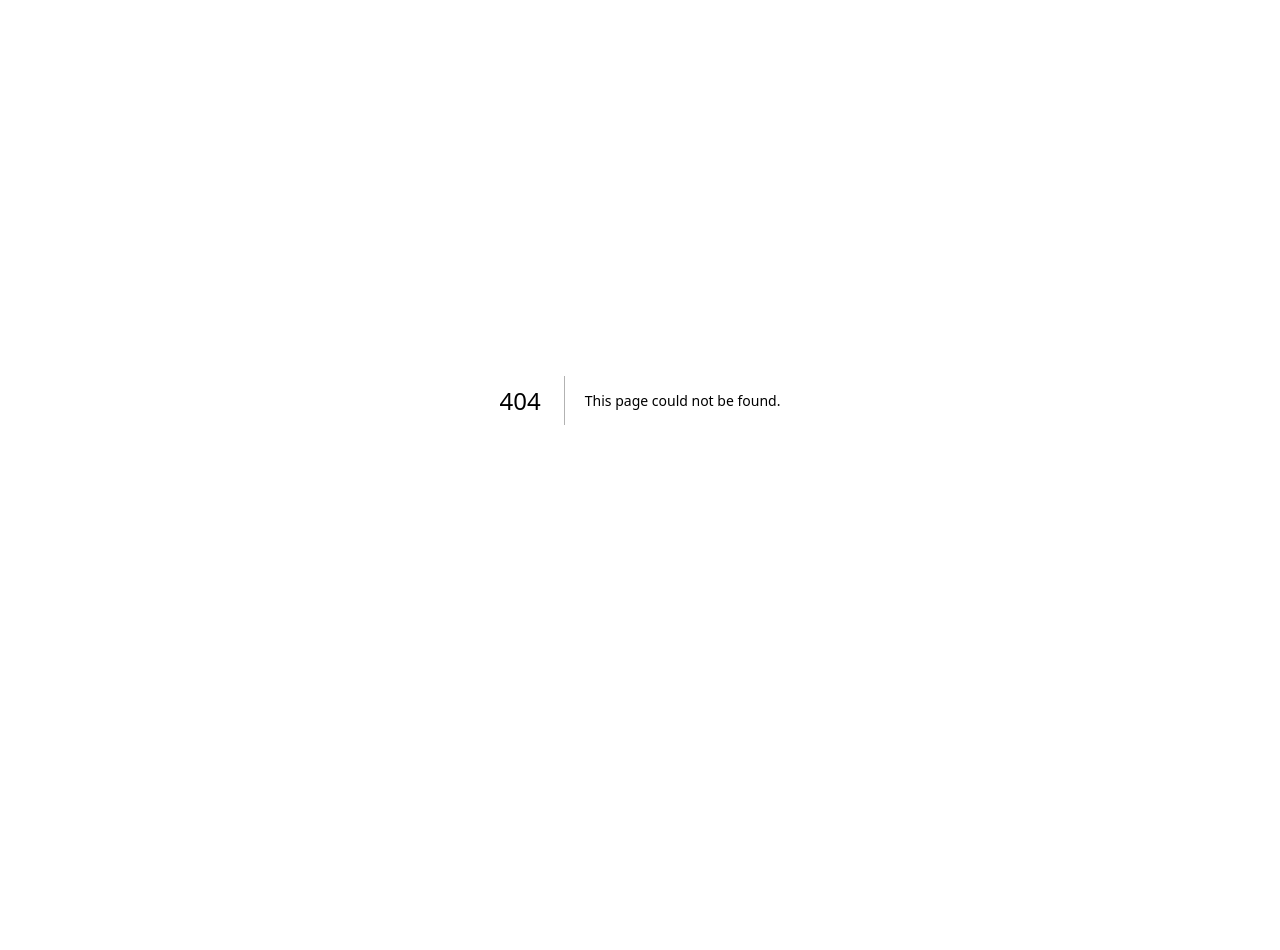
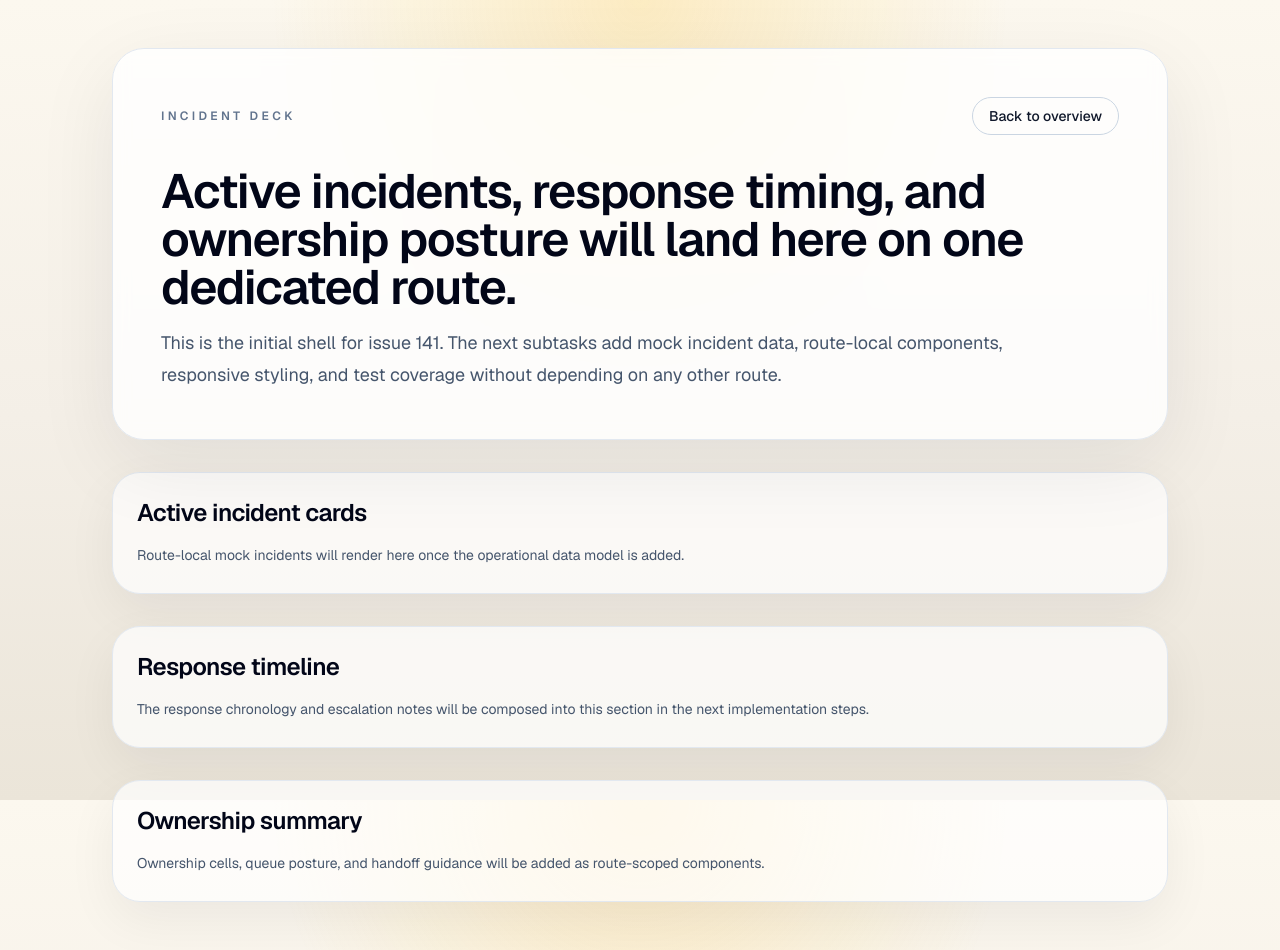
Before and after one commit to iamasx/api-test, a Next.js app: page /incident-deck in a window 1280 px wide. Before the commit this address had no page. Before the commit the page ends 800 px from the top, so only its background shows below. Built offline with nearby package versions, Linux system fonts and the light colour scheme.

Commit message:
feat: add incident deck route shell

```diff
--- /dev/null
+++ b/src/app/incident-deck/page.tsx
@@ -0,0 +1,79 @@
+import type { Metadata } from "next";
+import Link from "next/link";
+
+export const metadata: Metadata = {
+  title: "Incident Deck",
+  description:
+    "Initial route shell for the incident deck view that will stage incidents, response timing, and ownership posture.",
+};
+
+export default function IncidentDeckPage() {
+  return (
+    <main className="mx-auto flex min-h-screen w-full max-w-6xl flex-col gap-8 px-6 py-12 sm:px-10 lg:px-12">
+      <section className="rounded-[2rem] border border-slate-200 bg-white/80 p-8 shadow-[0_24px_80px_rgba(15,23,42,0.08)] backdrop-blur sm:p-10 lg:p-12">
+        <div className="flex flex-wrap items-center justify-between gap-4">
+          <p className="text-xs font-semibold uppercase tracking-[0.28em] text-slate-500">
+            Incident Deck
+          </p>
+          <Link
+            href="/"
+            className="rounded-full border border-slate-300 px-4 py-2 text-sm font-medium text-slate-700 transition-colors hover:border-slate-950 hover:text-slate-950"
+          >
+            Back to overview
+          </Link>
+        </div>
+
+        <div className="mt-8 max-w-4xl space-y-4">
+          <h1 className="text-4xl font-semibold tracking-tight text-slate-950 sm:text-5xl">
+            Active incidents, response timing, and ownership posture will land
+            here on one dedicated route.
+          </h1>
+          <p className="text-base leading-8 text-slate-600 sm:text-lg">
+            This is the initial shell for issue 141. The next subtasks add mock
+            incident data, route-local components, responsive styling, and test
+            coverage without depending on any other route.
+          </p>
+        </div>
+      </section>
+
+      <section
+        id="active-incident-cards"
+        className="rounded-[1.75rem] border border-slate-200 bg-white/70 p-6 shadow-[0_18px_50px_rgba(15,23,42,0.06)]"
+      >
+        <h2 className="text-2xl font-semibold tracking-tight text-slate-950">
+          Active incident cards
+        </h2>
+        <p className="mt-3 max-w-3xl text-sm leading-7 text-slate-600">
+          Route-local mock incidents will render here once the operational data
+          model is added.
+        </p>
+      </section>
+
+      <section
+        id="incident-response-timeline"
+        className="rounded-[1.75rem] border border-slate-200 bg-white/70 p-6 shadow-[0_18px_50px_rgba(15,23,42,0.06)]"
+      >
+        <h2 className="text-2xl font-semibold tracking-tight text-slate-950">
+          Response timeline
+        </h2>
+        <p className="mt-3 max-w-3xl text-sm leading-7 text-slate-600">
+          The response chronology and escalation notes will be composed into
+          this section in the next implementation steps.
+        </p>
+      </section>
+
+      <section
+        id="incident-ownership-summary"
+        className="rounded-[1.75rem] border border-slate-200 bg-white/70 p-6 shadow-[0_18px_50px_rgba(15,23,42,0.06)]"
+      >
+        <h2 className="text-2xl font-semibold tracking-tight text-slate-950">
+          Ownership summary
+        </h2>
+        <p className="mt-3 max-w-3xl text-sm leading-7 text-slate-600">
+          Ownership cells, queue posture, and handoff guidance will be added as
+          route-scoped components.
+        </p>
+      </section>
+    </main>
+  );
+}
```
